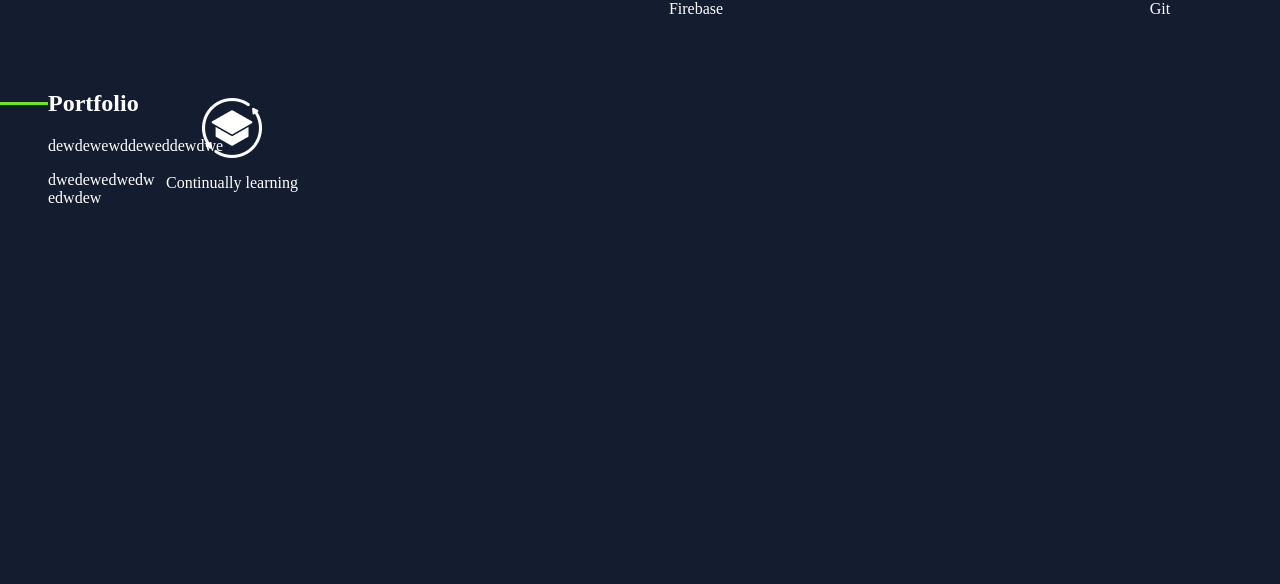
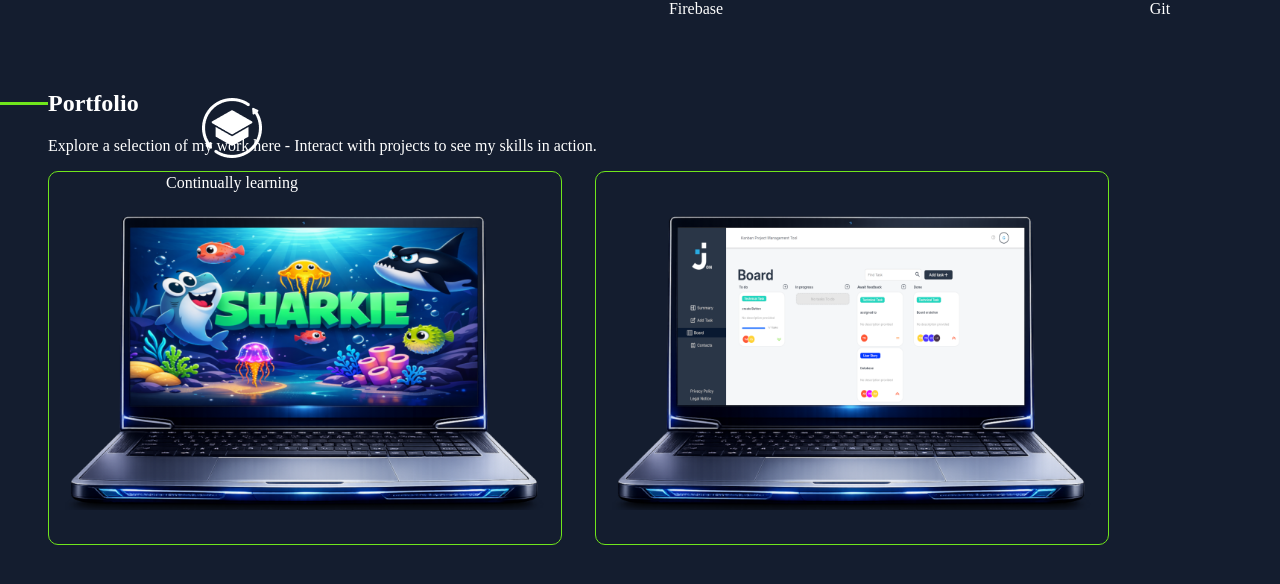
Before and after one commit to AhmetB-Dev/portfolio, an Angular app in the folder portfolio-app/: page / in a window 1280 px wide. Shown: the part 2431-3015 px from the top of the page. Built offline with nearby package versions, Linux system fonts and the light colour scheme.

Commit message:
feat: add portfolio images and enhance projects section with structured HTML and styles

```diff
--- a/portfolio-app/src/app/sections/projects-section/projects-section.html
+++ b/portfolio-app/src/app/sections/projects-section/projects-section.html
@@ -3,9 +3,17 @@
     <div class="line"></div>
     <div>
       <h2>Portfolio</h2>
-      <p>dewdewewddeweddewdwe</p>
-      <div>dwedewedwedw</div>
-      edwdew
+      <p>
+        Explore a selection of my work here - Interact with projects to see my skills in action.
+      </p>
+      <div class="portfolio-grid">
+        <div class="portfolio-card">
+          <img src="/assets/img/portfolio/sharkie_cover.png" alt="" />
+        </div>
+        <div class="portfolio-card">
+          <img src="/assets/img/portfolio/join_cover.png" alt="" />
+        </div>
+      </div>
     </div>
   </div>
 </section>
--- a/portfolio-app/src/app/sections/projects-section/projects-section.scss
+++ b/portfolio-app/src/app/sections/projects-section/projects-section.scss
@@ -10,3 +10,22 @@
 .pf-display {
   display: flex;
 }
+
+.portfolio-grid {
+  display: flex;
+  gap: 33px;
+}
+
+.portfolio-card {
+  padding: 1pc;
+  border: 1px solid #70e61c;
+  border-radius: 10px;
+  display: flex;
+  align-items: center;
+
+  img {
+    width: 480px;
+    object-fit: contain;
+    height: 340px;
+  }
+}
```
Also changed, not shown: portfolio-app/public/assets/img/portfolio/join_cover.png (added), portfolio-app/public/assets/img/portfolio/sharkie_cover.png (added).
